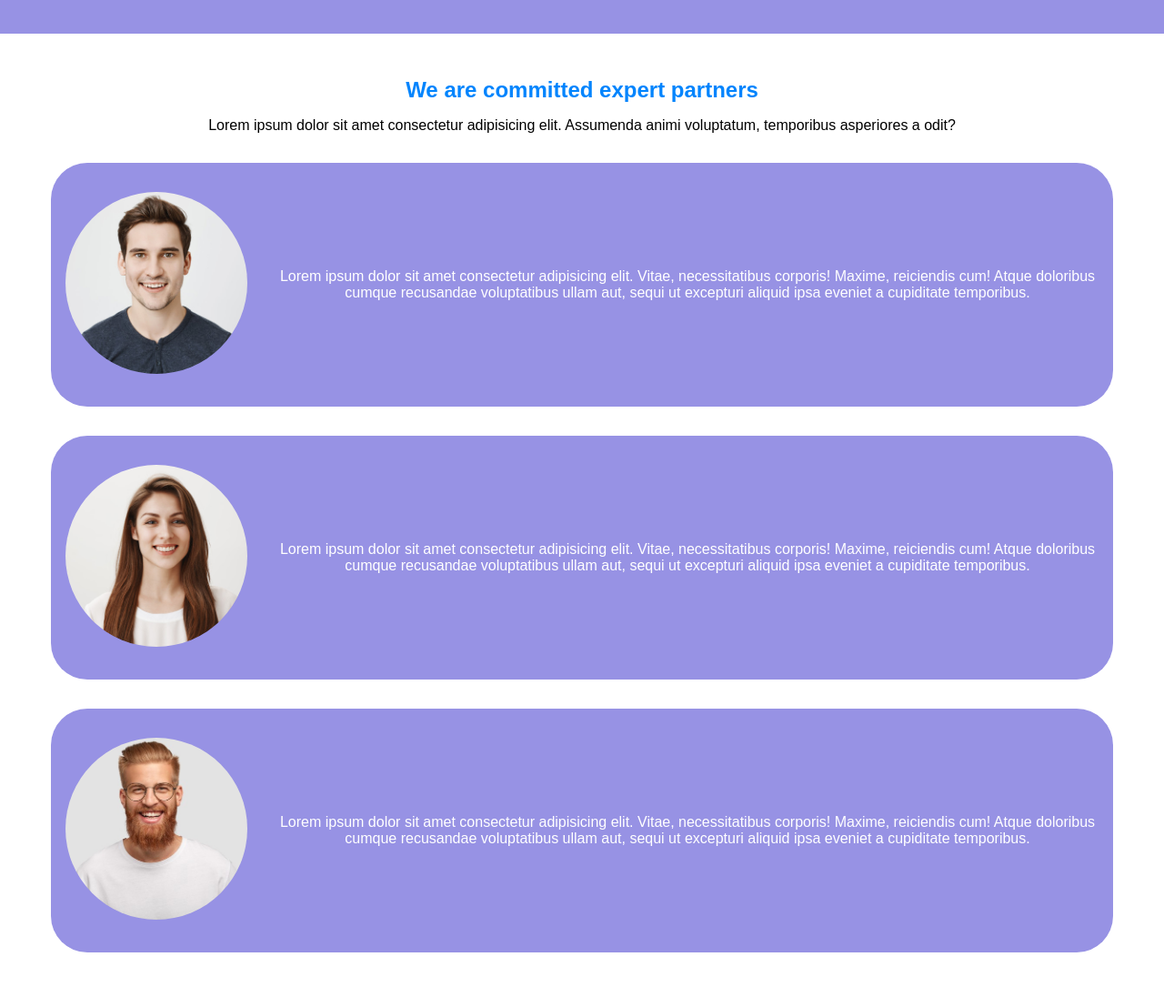
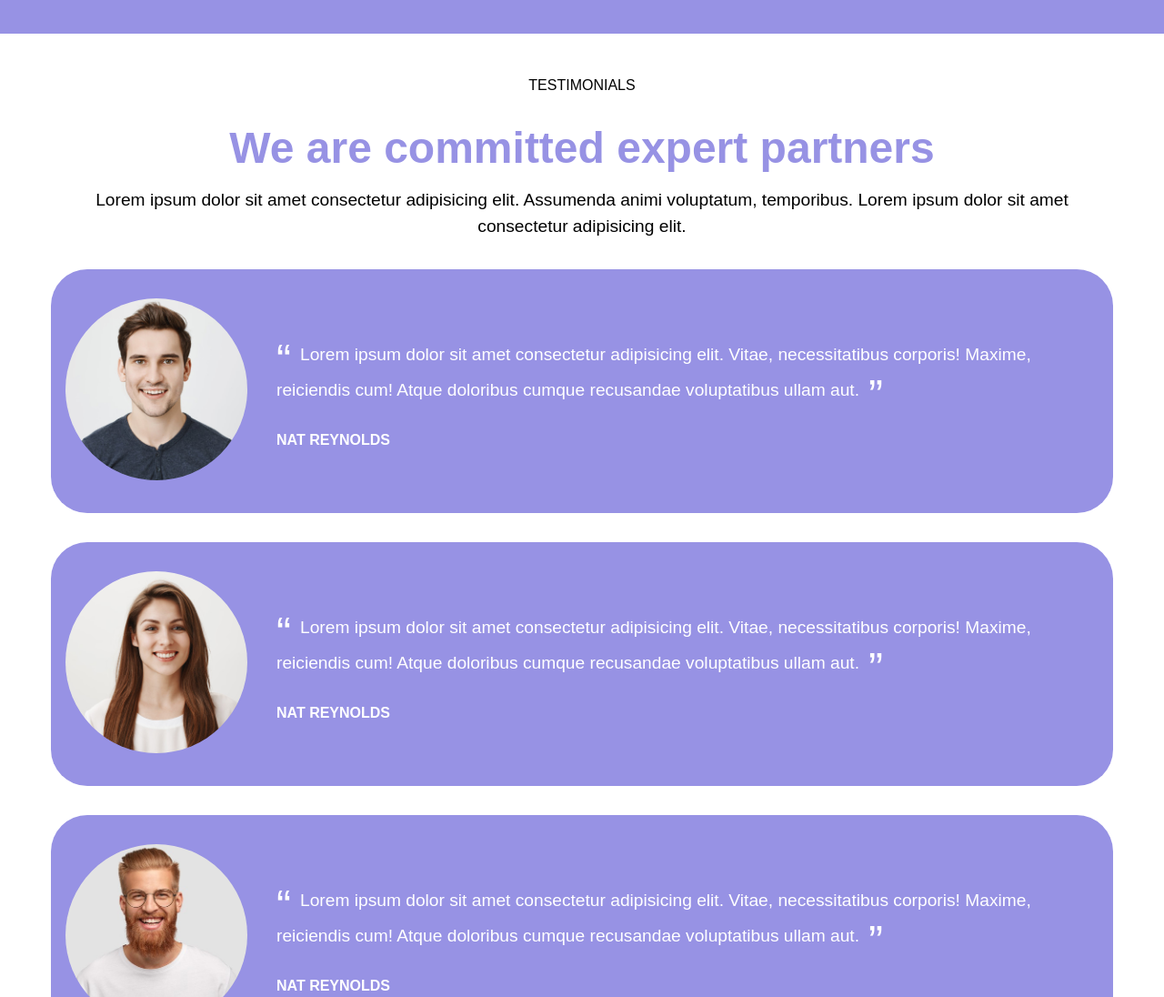
Before and after one commit to VincenzoTavassi/htmlcss-responsive-layout, a plain HTML site: page index.html in a window 1280 px wide. Shown: the part 1600-2696 px from the top of the page at 91% size. Drawn offline with Linux system fonts and the light colour scheme.

Commit message:
final commit testimonials fix

```diff
--- a/css/style.css
+++ b/css/style.css
@@ -200,8 +200,37 @@ header ul {
 
 /* TESTIMONIALS  */
 
-#testimonials h2,
 #testimonials p {
+    font-size: 1.2rem;
+    text-align: center;
+    line-height: 1.5em;
+}
+
+#testimonials .testimonial-statement p::before {
+    content: '“';
+    font-size: 3rem;
+    position: relative;
+    top: 1rem;
+    margin-right: 10px;
+}
+
+#testimonials .testimonial-statement p::after {
+    content: '”';
+    font-size: 3rem;
+    position: relative;
+    top: 1rem;
+    margin-left: 10px;
+}
+
+#testimonials span:first-child {
+    display: block;
+    text-align: center;
+    margin-bottom: 2rem;
+}
+
+#testimonials h2 {
+    color: var(--primary2);
+    font-size: 3rem;
     text-align: center;
 }
 
@@ -216,7 +245,13 @@ header ul {
 
 #testimonials .testimonial-statement {
     display: flex;
-    align-items: center;
+    flex-direction: column;
+    justify-content: center;
+    gap: 2rem;
+}
+
+#testimonials .testimonial-statement p {
+    text-align: left;
 }
 
 #testimonials .testimonial-picture {
@@ -524,9 +559,17 @@ RESPONSIVE
         align-items: center;
     }
 
+    #testimonials .testimonial-statement {
+        align-items: center;
+    }
+
     #testimonials .testimonial-picture {
         margin-bottom: 2rem;
         margin-right: 0;
+    }
+
+    #testimonials h2 {
+        font-size: 2rem;
     }
 
     /* BENEFITS SECTION   */
--- a/index.html
+++ b/index.html
@@ -126,17 +126,18 @@
 		<!-- TESTIMONIALS  -->
 		<section id="testimonials">
 			<div class="container">
+				<span>TESTIMONIALS</span>
 				<h2>We are committed expert partners</h2>
-				<p>Lorem ipsum dolor sit amet consectetur adipisicing elit. Assumenda animi voluptatum, temporibus
-					asperiores a odit?</p>
+				<p>Lorem ipsum dolor sit amet consectetur adipisicing elit. Assumenda animi voluptatum, temporibus.
+					Lorem ipsum dolor sit amet consectetur adipisicing elit.</p>
 				<div class="testimonials-card">
 					<div class="testimonial-picture">
 						<img src="./img/testimonial1.jpg" alt="Testimonials">
 					</div>
 					<div class="testimonial-statement">
 						<p>Lorem ipsum dolor sit amet consectetur adipisicing elit. Vitae, necessitatibus corporis!
-							Maxime, reiciendis cum! Atque doloribus cumque recusandae voluptatibus ullam aut, sequi ut
-							excepturi aliquid ipsa eveniet a cupiditate temporibus.</p>
+							Maxime, reiciendis cum! Atque doloribus cumque recusandae voluptatibus ullam aut.</p>
+						<strong>NAT REYNOLDS</strong>
 					</div>
 				</div>
 				<div class="testimonials-card">
@@ -145,8 +146,8 @@
 					</div>
 					<div class="testimonial-statement">
 						<p>Lorem ipsum dolor sit amet consectetur adipisicing elit. Vitae, necessitatibus corporis!
-							Maxime, reiciendis cum! Atque doloribus cumque recusandae voluptatibus ullam aut, sequi ut
-							excepturi aliquid ipsa eveniet a cupiditate temporibus.</p>
+							Maxime, reiciendis cum! Atque doloribus cumque recusandae voluptatibus ullam aut.</p>
+						<strong>NAT REYNOLDS</strong>
 					</div>
 				</div>
 				<div class="testimonials-card">
@@ -155,8 +156,8 @@
 					</div>
 					<div class="testimonial-statement">
 						<p>Lorem ipsum dolor sit amet consectetur adipisicing elit. Vitae, necessitatibus corporis!
-							Maxime, reiciendis cum! Atque doloribus cumque recusandae voluptatibus ullam aut, sequi ut
-							excepturi aliquid ipsa eveniet a cupiditate temporibus.</p>
+							Maxime, reiciendis cum! Atque doloribus cumque recusandae voluptatibus ullam aut.</p>
+						<strong>NAT REYNOLDS</strong>
 					</div>
 				</div>
 			</div>
@@ -268,6 +269,7 @@
 			</div>
 		</section>
 	</main>
+	<!-- FOOTER  -->
 	<footer>
 		<div class="flex container">
 
```
